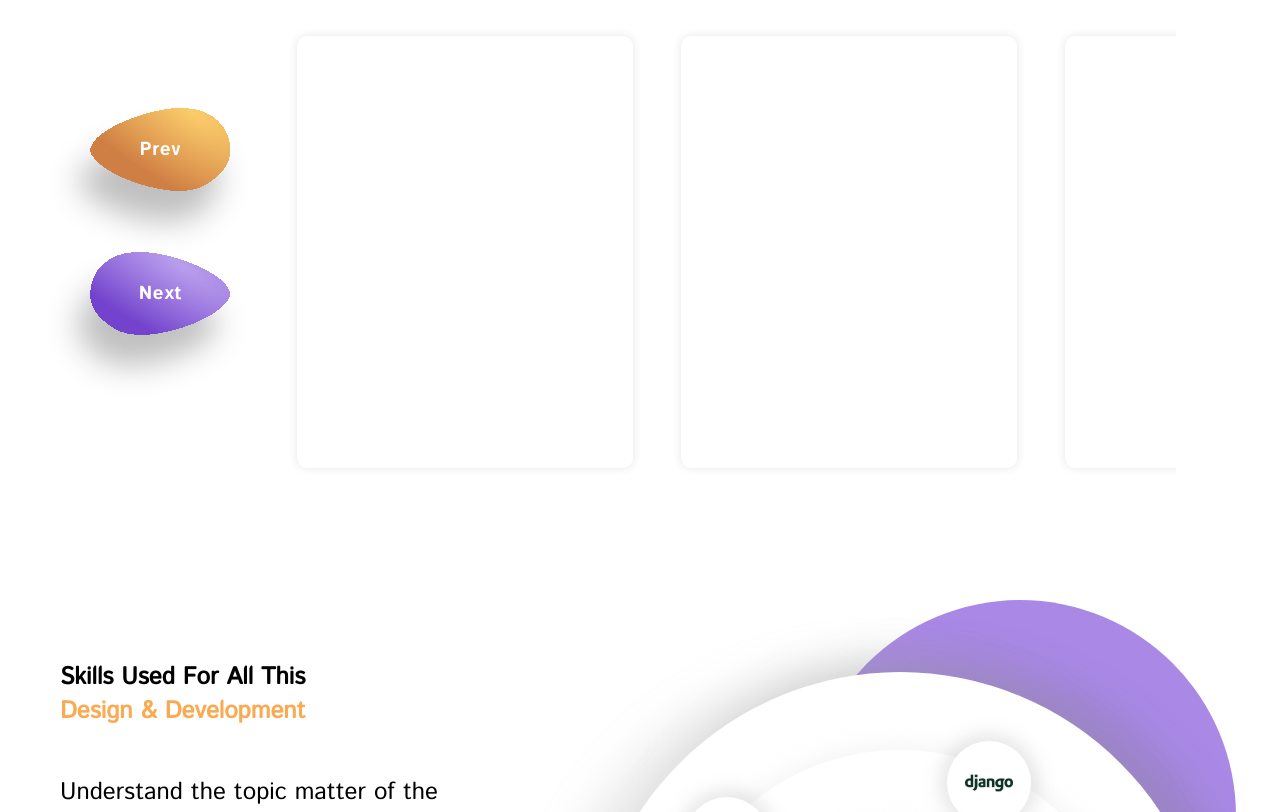
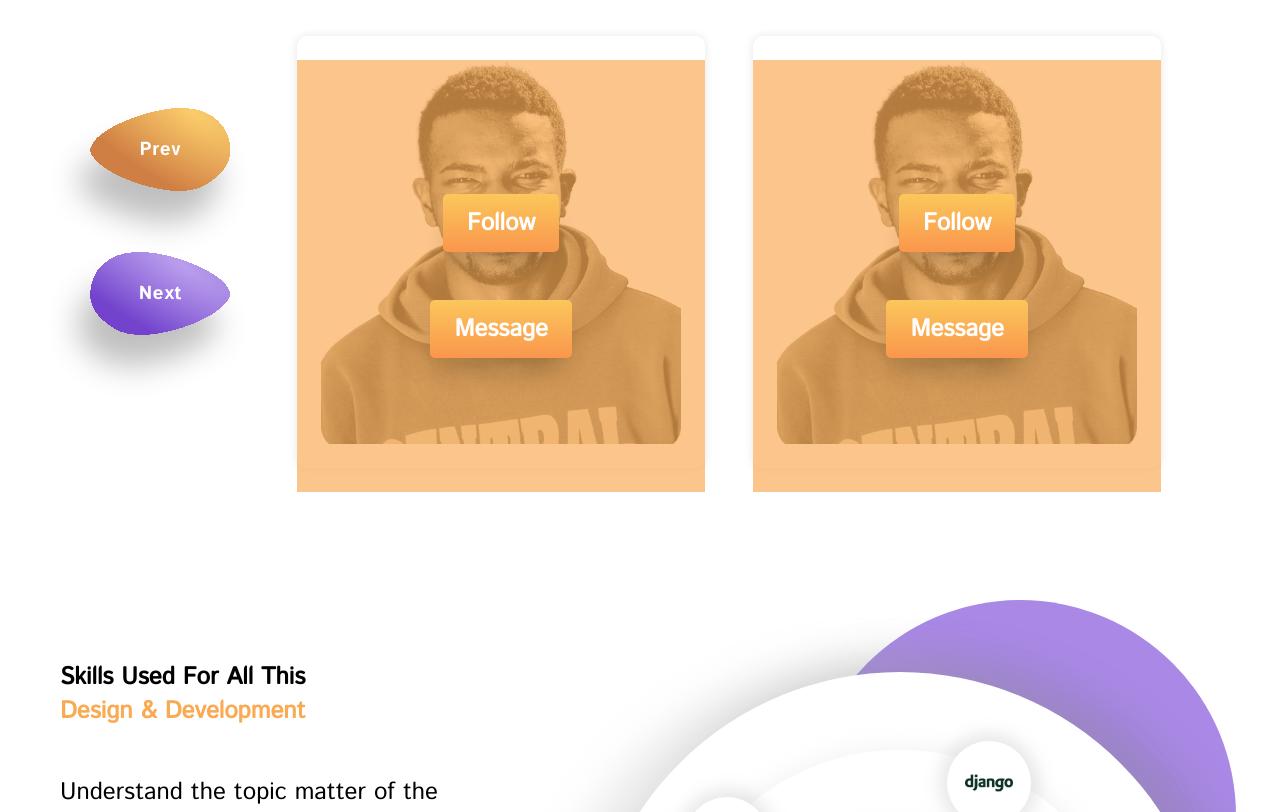
Before and after one commit to principalkelvo/kelvinnjoroowino, a Vue app: page / in a window 1280 px wide. Shown: the part 3378-4190 px from the top of the page. Built offline with nearby package versions, Linux system fonts and the light colour scheme; what vue-testimonials would draw is missing.

Commit message:
adds images on each project adds button to flip on hover

```diff
--- a/src/components/myWork.vue
+++ b/src/components/myWork.vue
@@ -1,5 +1,5 @@
 <template>
-    <div class="myWork" >
+    <div class="myWork">
         <section class="section" id="myWork">
             <div class="columns">
                 <div class="title">
@@ -20,10 +20,17 @@
                         </div>
                     </div>
                     <div class="allCards">
-                        <div class="card">
 
+                        <div v-for="project in projects">
+                            <div class="card">
+                                <img :src="getImgUrl(project.image)" v-bind:alt="project.name">
+                                 <div class="buttons">
+                    <button>Follow</button>
+                    <button>Message</button>
+                </div>
+                            </div>
                         </div>
-                        <div class="card">
+                        <!-- <div class="card">
 
                         </div>
                         <div class="card">
@@ -32,7 +39,7 @@
 
                         <div class="card">
 
-                        </div>
+                        </div> -->
                     </div>
 
                 </div>
@@ -47,51 +54,38 @@ export default {
         return {
             currentScrollPosition: 0,
             scrollAmount: 320,
+            projects: [
+                {
+                    name:"project",
+                    image: 'dp',
+                },
+                {
+                    name:"project1",
+                    image: 'dp',
+                },
+                {
+                    name:"project2",
+                    image: 'dp',
 
+                }
+            ]
         }
     },
     methods: {
-        // const hScroll = document.querySelector('.horizontal-scroll')
 
         scrollHorizantlly(val) {
-            // const buttonLeft = document.querySelector('#btn-scroll-left');
-            // const buttonRight = document.querySelector('#btn-scroll-right');
-            // const hScroll = document.querySelector('.horizontal-scroll')
             const sScroll = document.querySelector('.allCards')
-            if(val<0){
+            if (val < 0) {
                 sScroll.scrollBy(350, 0)
             }
-            else{
+            else {
                 sScroll.scrollBy(-350, 0)
             }
 
-            // let maxScroll = parseInt(-sScroll.offsetWidth,10) + parseInt(hScroll.offsetHeight,10)
-
-            // this.currentScrollPosition += (val*this.scrollAmount)
-            // console.log(this.currentScrollPosition)
-            // console.log(hScroll.offsetWidth)
-            // console.log(sScroll.offsetWidth)
-            // console.log(maxScroll +"max")
-            // if(this.currentScrollPosition > 0){
-            //     this.currentScrollPosition = 0
-            //     buttonLeft.style.opacity = "0"
-            // }
-            // else{
-            //     buttonLeft.style.opacity = "1"
-            // }
-            // if(this.currentScrollPosition < maxScroll) {
-            //     this.currentScrollPosition = maxScroll;
-            //     buttonRight.style.opacity = "0"
-            // }
-            // else{
-            //     buttonRight.style.opacity = "1"
-            // }
-            // scroll.style.left = this.currentScrollPosition + "px"
-            // scroll.classList.add("scroll")
-            // console.log(this.currentScrollPosition + " left")
-
-
-        }
+        },
+        getImgUrl(project) {
+            return new URL(`../assets/profilePic/${project}.png`, import.meta.url).href
+            }
     }
 }
 </script>
@@ -111,7 +105,7 @@ export default {
     color: #faaa53;
 }
 
-.is-dark-mode-active .columns .title h1 span{
+.is-dark-mode-active .columns .title h1 span {
     color: #364cf3;
 }
 
@@ -147,8 +141,10 @@ export default {
     justify-content: center;
 }
 
-/* .columns .cards .buttons .prevBtn,
-.columns .cards .buttons .nextBtn */
+.columns .cards .buttons .prevBtn:hover,
+.columns .cards .buttons .nextBtn:hover{
+cursor: pointer;
+}
 
 .columns .cards .allCards {
     display: flex;
@@ -170,8 +166,26 @@ export default {
     width: 15em;
     height: 16em;
     min-height: 13em;
+    position: relative;
 }
-.is-dark-mode-active .columns .cards .card{
+
+.is-dark-mode-active .columns .cards .card {
     background-color: #f4f4f4;
 }
+
+.columns .cards .card img{
+    width: 100%;
+    height: 100%;
+    object-fit: cover;
+}
+.columns .cards .card .buttons{
+    position: absolute;
+    background:#faa953ab;
+    width: 100%;
+    height: 100%;
+    top: 0;
+}
+.columns .cards .card .buttons button{
+    margin: 1em;
+}
 </style>
```
